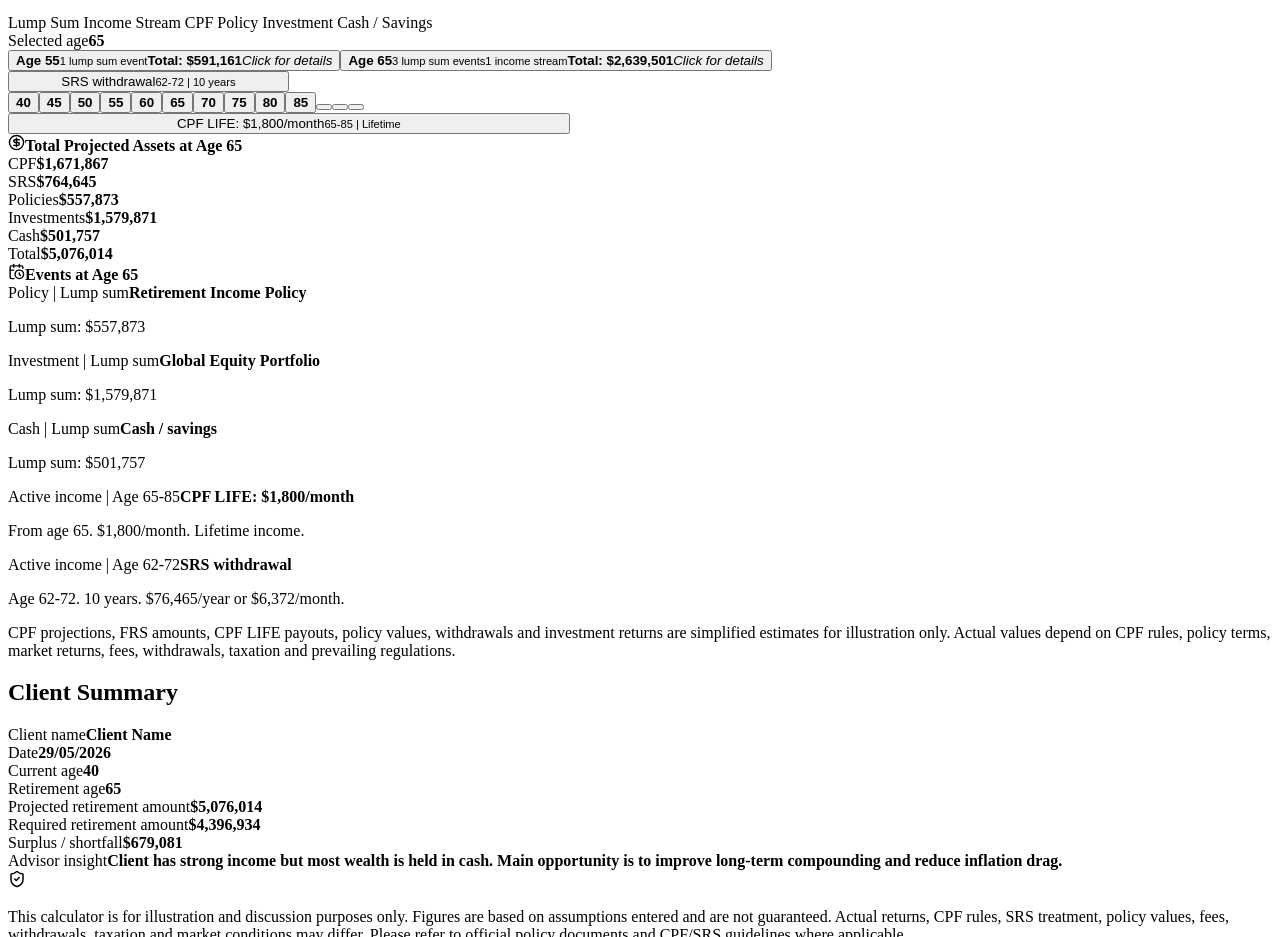
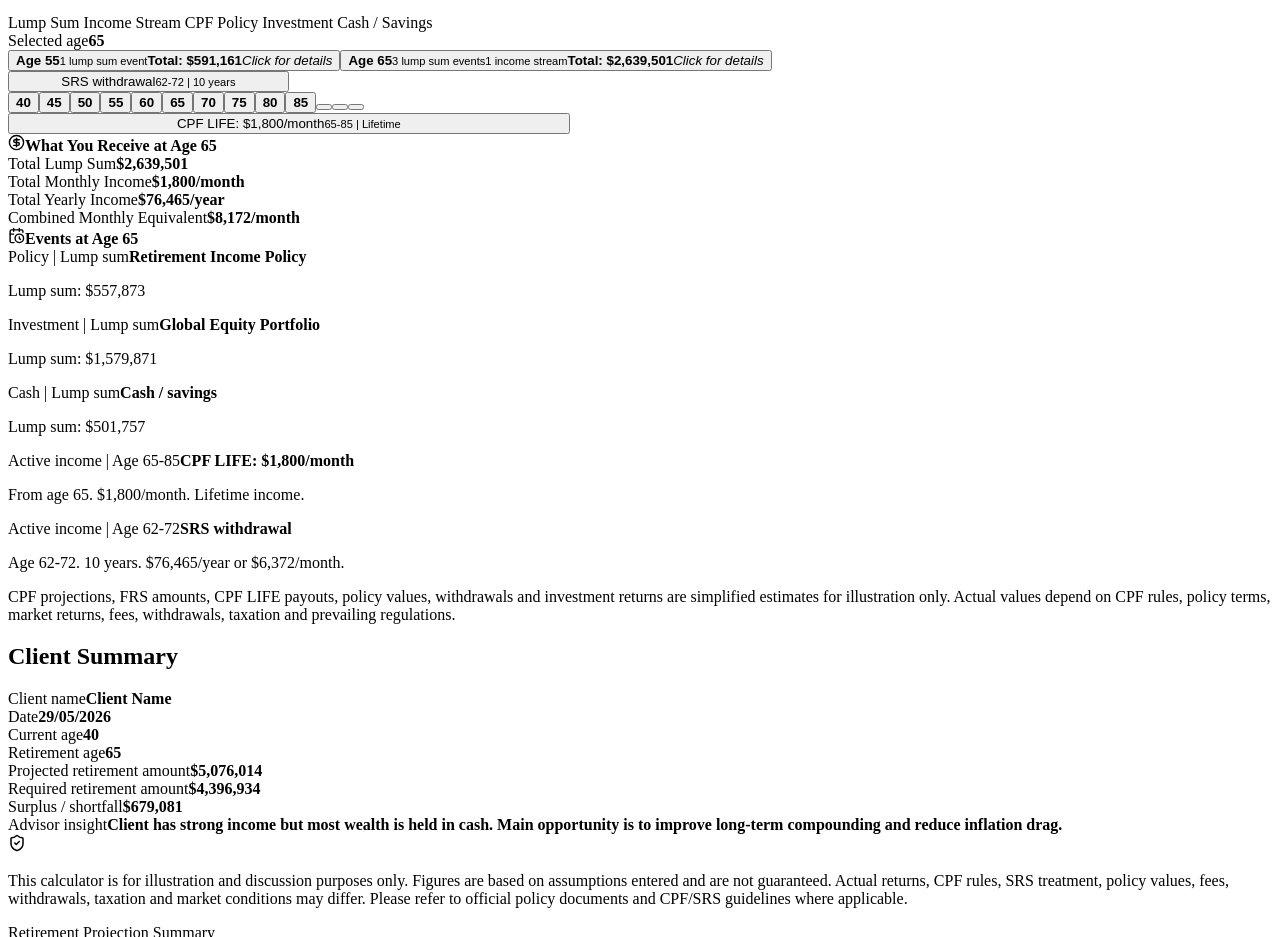
Before and after one commit to KWenYuan/retirement-sum-calculator, a React (Vite) app: page / in a window 1280 px wide. Shown: the part 3640-4577 px from the top of the page. Built offline with nearby package versions, Linux system fonts and the light colour scheme; the HTML template or start-up script is replaced by a standard one.

Commit message:
Fixed things

```diff
--- a/src/App.jsx
+++ b/src/App.jsx
@@ -148,7 +148,6 @@ export default function App() {
             timeline={retirementTimeline}
             selectedAge={clampedSelectedAge}
             setSelectedAge={setSelectedAge}
-            selectedBreakdown={selectedBreakdown}
             ageDetails={ageDetails}
           />
         </div>
--- a/src/components/RetirementTimeline.jsx
+++ b/src/components/RetirementTimeline.jsx
@@ -7,7 +7,6 @@ export function RetirementTimeline({
   timeline,
   selectedAge,
   setSelectedAge,
-  selectedBreakdown,
   ageDetails,
 }) {
   const span = Math.max(1, timeline.endAge - timeline.startAge);
@@ -18,6 +17,7 @@ export function RetirementTimeline({
   const bottomStreamRows = streamRows.filter((_, index) => index % 2 === 1);
   const topLaneCount = Math.max(1, topStreamRows.length);
   const bottomLaneCount = Math.max(1, bottomStreamRows.length);
+  const payoutSummary = getPayoutSummary(ageDetails);
 
   return (
     <section className="panel retirement-timeline-panel simple-retirement-timeline">
@@ -149,18 +149,16 @@ export function RetirementTimeline({
       </div>
 
       <div className="age-detail-grid compact-age-details">
-        <div className="age-detail-card">
+        <div className="age-detail-card payout-summary-card">
           <div className="detail-title">
             <CircleDollarSign size={17} />
-            <strong>Total Projected Assets at Age {selectedAge}</strong>
+            <strong>What You Receive at Age {selectedAge}</strong>
           </div>
-          <div className="mini-breakdown">
-            <BreakdownLine label="CPF" value={selectedBreakdown.cpf} />
-            <BreakdownLine label="SRS" value={selectedBreakdown.srs} />
-            <BreakdownLine label="Policies" value={selectedBreakdown.policies} />
-            <BreakdownLine label="Investments" value={selectedBreakdown.investments} />
-            <BreakdownLine label="Cash" value={selectedBreakdown.cash} />
-            <BreakdownLine label="Total" value={selectedBreakdown.total} strong />
+          <div className="payout-summary-list">
+            <PayoutLine label="Total Lump Sum" value={formatCurrency(payoutSummary.lumpSum)} />
+            <PayoutLine label="Total Monthly Income" value={`${formatCurrency(payoutSummary.monthlyIncome)}/month`} />
+            <PayoutLine label="Total Yearly Income" value={`${formatCurrency(payoutSummary.yearlyIncome)}/year`} />
+            <PayoutLine label="Combined Monthly Equivalent" value={`${formatCurrency(payoutSummary.combinedMonthlyEquivalent)}/month`} strong />
           </div>
         </div>
 
@@ -196,11 +194,11 @@ export function RetirementTimeline({
   );
 }
 
-function BreakdownLine({ label, value, strong }) {
+function PayoutLine({ label, value, strong }) {
   return (
-    <div className={strong ? 'strong' : ''}>
+    <div className={strong ? 'highlight' : ''}>
       <span>{label}</span>
-      <strong>{formatCurrency(value)}</strong>
+      <strong>{value}</strong>
     </div>
   );
 }
@@ -237,6 +235,23 @@ function getStartingStreams(streams, age) {
   return streams.filter((stream) => Math.round(stream.startAge) === Math.round(age));
 }
 
+function getPayoutSummary(ageDetails) {
+  const lumpSum = ageDetails.milestones.reduce((total, event) => total + (event.amount || 0), 0);
+  const monthlyIncome = ageDetails.incomeStreams
+    .filter((stream) => stream.frequency === 'monthly')
+    .reduce((total, stream) => total + (stream.amountPerPeriod || 0), 0);
+  const yearlyIncome = ageDetails.incomeStreams
+    .filter((stream) => stream.frequency !== 'monthly')
+    .reduce((total, stream) => total + (stream.amountPerPeriod || 0), 0);
+
+  return {
+    lumpSum,
+    monthlyIncome,
+    yearlyIncome,
+    combinedMonthlyEquivalent: monthlyIncome + yearlyIncome / 12,
+  };
+}
+
 function getCategoryClass(category = '') {
   const normalized = category.toLowerCase();
   if (normalized.includes('cpf')) return 'category-cpf';
--- a/src/styles.css
+++ b/src/styles.css
@@ -775,6 +775,41 @@ textarea:focus {
   border-top: 1px solid var(--line);
 }
 
+.payout-summary-card {
+  background: linear-gradient(180deg, #ffffff, #fbfcfe);
+}
+
+.payout-summary-list {
+  display: grid;
+  gap: 10px;
+}
+
+.payout-summary-list div {
+  display: grid;
+  gap: 4px;
+  padding: 10px 12px;
+  border: 1px solid var(--line);
+  border-radius: 8px;
+  background: white;
+}
+
+.payout-summary-list span {
+  color: var(--muted);
+  font-size: 12px;
+  font-weight: 800;
+}
+
+.payout-summary-list strong {
+  color: var(--navy);
+  font-size: clamp(22px, 2.2vw, 30px);
+  line-height: 1;
+}
+
+.payout-summary-list .highlight {
+  border-color: rgba(196, 154, 67, 0.42);
+  background: var(--gold-soft);
+}
+
 .event-list {
   display: grid;
   gap: 8px;
```
Also changed, not shown: 6 other files (tests, documents, lock files or other folders).
